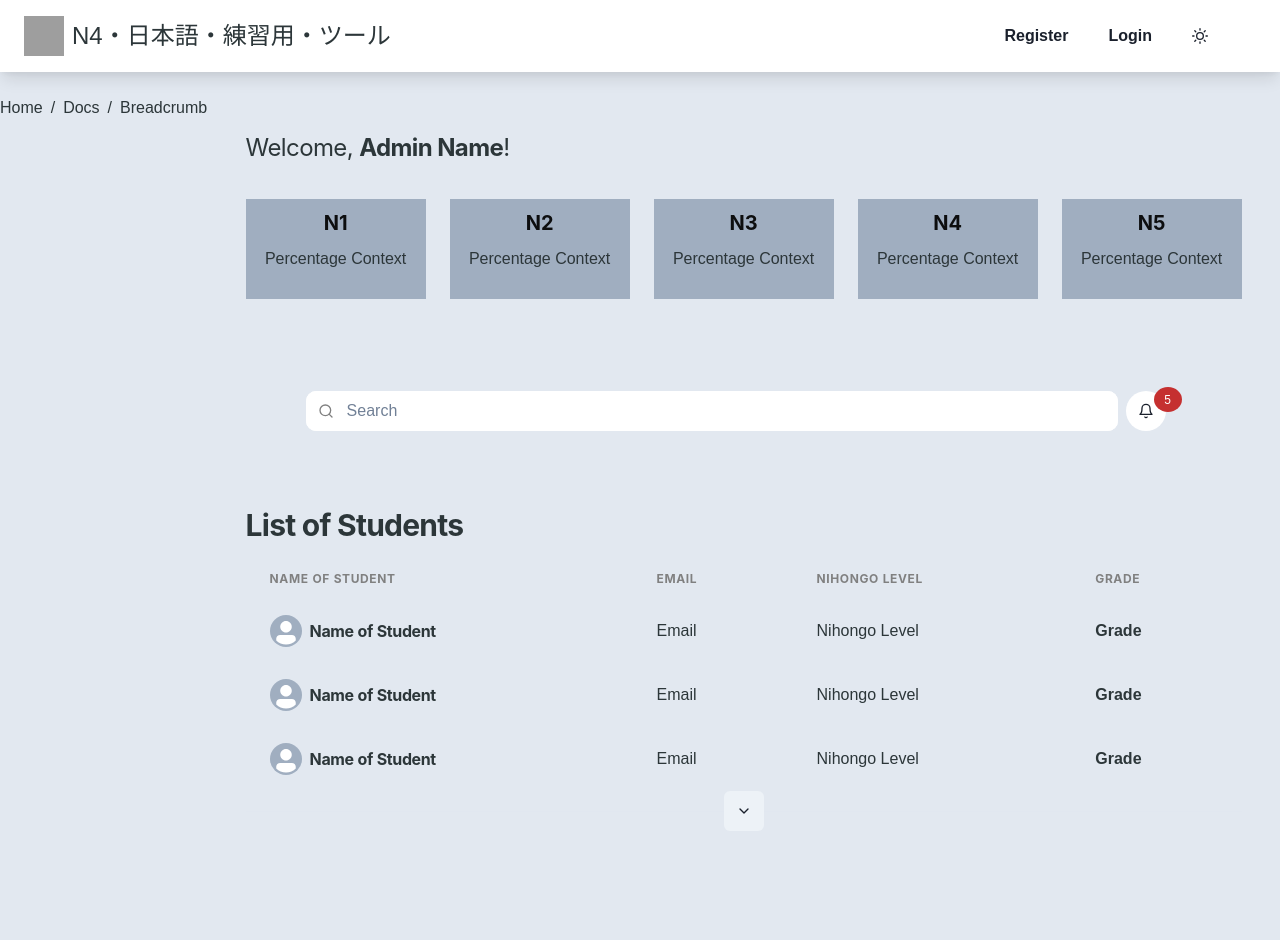
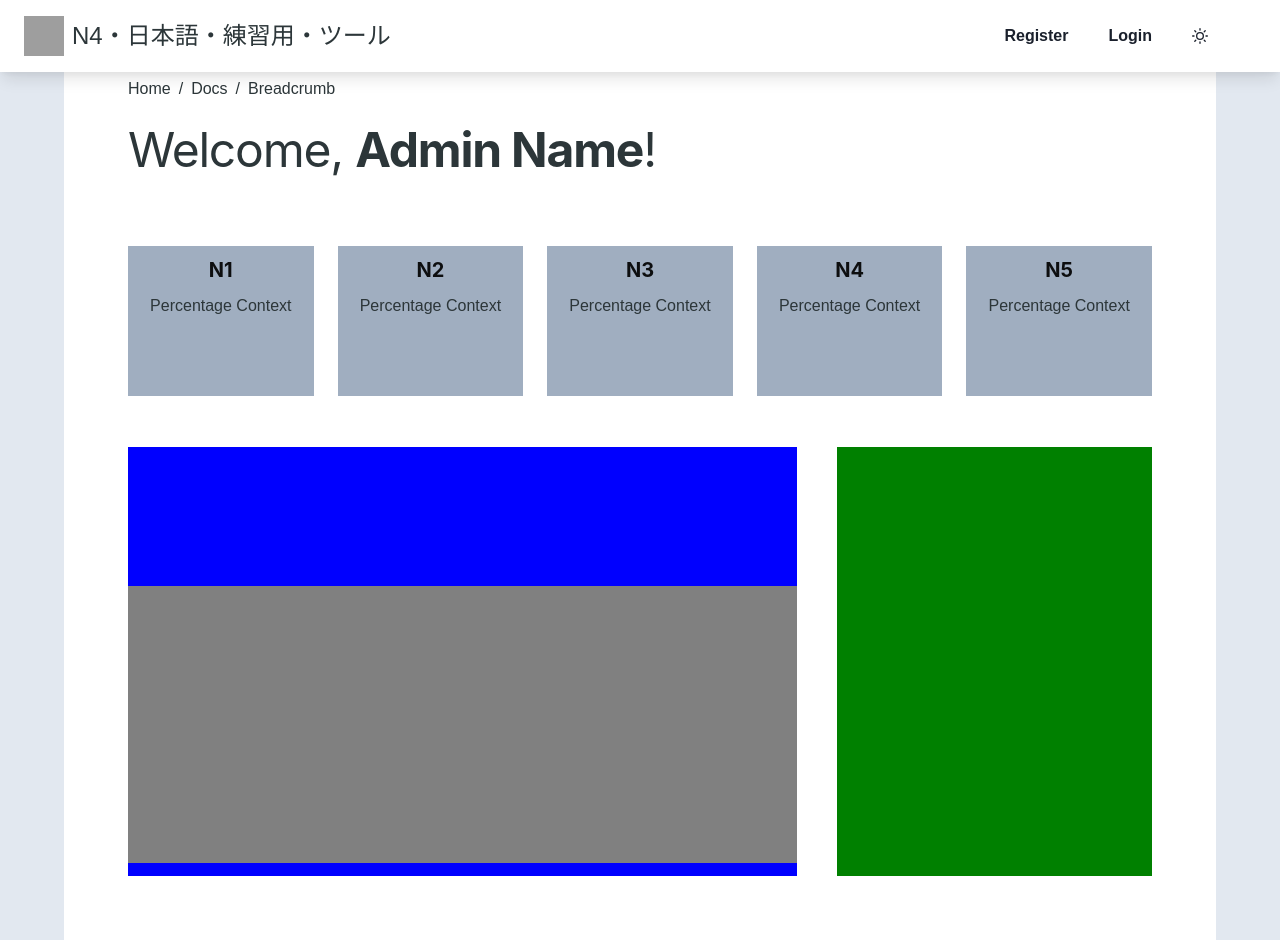
Before and after one commit to hernanjay/nihongo-app, a React (Vite) app: page /admin in a window 1280 px wide. Before the commit the page ends 896 px from the top, so only its background shows below. Built offline with nearby package versions, Linux system fonts and the light colour scheme; grey boxes are pictures that could not be loaded.

Commit message:
Restyling admin UI

```diff
--- /dev/null
+++ b/src/ui/components/Chart.jsx
@@ -0,0 +1,43 @@
+import { Bar } from "react-chartjs-2";
+
+function Chart() {
+  const labels = ["Jan", "Feb", "Mar", "Apr", "May", "Jun", "Jul"];
+  const data = {
+    labels: labels,
+    datasets: [
+      {
+        axis: "y",
+        label: "My First Dataset",
+        data: [65, 59, 80, 81, 56, 55, 40],
+        fill: false,
+        backgroundColor: [
+          "rgba(255, 99, 132, 0.2)",
+          "rgba(255, 159, 64, 0.2)",
+          "rgba(255, 205, 86, 0.2)",
+          "rgba(75, 192, 192, 0.2)",
+          "rgba(54, 162, 235, 0.2)",
+          "rgba(153, 102, 255, 0.2)",
+          "rgba(201, 203, 207, 0.2)",
+        ],
+        borderColor: [
+          "rgb(255, 99, 132)",
+          "rgb(255, 159, 64)",
+          "rgb(255, 205, 86)",
+          "rgb(75, 192, 192)",
+          "rgb(54, 162, 235)",
+          "rgb(153, 102, 255)",
+          "rgb(201, 203, 207)",
+        ],
+        borderWidth: 1,
+      },
+    ],
+  };
+
+  const options = {
+    indexAxis: "y",
+  };
+
+  return <Bar data={data} options={options}></Bar>;
+}
+
+export default Chart;
--- a/src/ui/pages/admin/Admindashboard.jsx
+++ b/src/ui/pages/admin/Admindashboard.jsx
@@ -27,6 +27,7 @@ import {
   Input,
   InputGroup,
   InputLeftElement,
+  GridItem,
 } from "@chakra-ui/react";
 import {
   FiHome,
@@ -40,6 +41,7 @@ import {
   FiSearch,
   FiBell,
 } from "react-icons/fi";
+// import Chart from "../../Components/Chart";
 // import Chart from "../../Components/chartComponent/Chart.jsx";
 // import { color } from "framer-motion";
 
@@ -47,7 +49,7 @@ export default function Admindashboard() {
   const [display, changeDisplay] = useState("hide");
   const boxStyle = {
     w: "100%",
-    h: "100",
+    h: "150",
     bgColor: "gray.400",
   };
   const headStyle = {
@@ -60,13 +62,24 @@ export default function Admindashboard() {
     textAlign: "center",
   };
   return (
-    <Box pt="12vh">
+    <Box>
       <Flex
         flexDir={["column", "column", "row"]}
         overflow="hidden"
-        maxW="2000px"
+        justifyContent="center"
+        boxShadow="outline"
       >
         {/* Column 1 */}
+        {/* Column 2 */}
+        <Flex
+          w="90%"
+          p="5%"
+          flexDir="column"
+          overflow="auto"
+          minH="100vh"
+          bg="white"
+          pt="6%"
+        >
           <Breadcrumb>
             <BreadcrumbItem>
               <BreadcrumbLink href="#">Home</BreadcrumbLink>
@@ -79,15 +92,13 @@ export default function Admindashboard() {
             <BreadcrumbItem isCurrentPage>
               <BreadcrumbLink href="#">Breadcrumb</BreadcrumbLink>
             </BreadcrumbItem>
-        </Breadcrumb>
-        {/* Column 2 */}
-        <Flex w="100%" p="3%" flexDir="column" overflow="auto" minH="100vh">
-          {" "}
+          </Breadcrumb>{" "}
           <Heading
             fontWeight="normal"
             mb={4}
             letterSpacing="tight"
-            fontSize="2xl"
+            fontSize="5xl"
+            mt="2%"
           >
             Welcome,{" "}
             <Flex fontWeight="bold" display="inline-flex">
@@ -104,7 +115,7 @@ export default function Admindashboard() {
         </Text>{" "} */}
           {/* <Chart /> */}
           {/* fetch the id of student percentage per nihongo level */}
-          <Grid templateColumns="repeat(5, 1fr)" gap={6} pt="2%" wrap="wrap">
+          <Grid templateColumns="repeat(5, 1fr)" gap={6} mt="5%">
             <Box sx={boxStyle}>
               <Heading sx={headStyle} size="md">
                 N1
@@ -136,218 +147,17 @@ export default function Admindashboard() {
               <Text sx={textStyle}>Percentage Context</Text>
             </Box>
           </Grid>
-          <Flex justifyContent="space-between" mt={8}>
-            <Flex align="flex-end">
-              {/* <Heading as="h2" size="lg" letterSpacing="tight">
-              Lists
-            </Heading>
-            <Text fontSize="sm" color="gray" ml={4}>
-              November 2023
-            </Text> */}
-            </Flex>
-            {/* <IconButton icon={<FiCalendar />} /> */}
-            {/* CONTENT HERE */}
-          </Flex>
-          <Flex alignContent="center" p={5} m={10}>
-            <InputGroup
-              bgColor="#fff"
-              mb={4}
-              border="none"
-              borderColor="#fff"
-              borderRadius="10px"
-              mr={2}
-            >
-              <InputLeftElement
-                pointerEvents="none"
-                children={<FiSearch color="gray" />}
-              />
-              <Input type="text" placeholder="Search" borderRadius="10px" />
-            </InputGroup>
-            <IconButton
-              icon={<FiBell />}
-              fontSize="md"
-              bgColor="#fff"
-              borderRadius="50%"
-              p="10px"
-            />
-            <Flex
-              w={30}
-              h={25}
-              bgColor="#C53030"
-              borderRadius="50%"
-              color="#fff"
-              align="center"
-              justify="center"
-              ml="-3"
-              mt="-1"
-              zIndex="100"
-              fontSize="xs"
-            >
-              5
-            </Flex>
-          </Flex>
-          <Flex align="flex-end">
-            <Heading as="h2" size="lg" letterSpacing="tight">
-              List of Students
-            </Heading>
-            {/* <Text fontSize="sm" color="gray" ml={4}>
-              November 2023
-            </Text> */}
-          </Flex>
-          <Flex flexDir="column">
-            <Flex overflow="auto">
-              <Table variant="unstyled" mt={4}>
-                <Thead>
-                  <Tr color="gray">
-                    <Th>Name of Student</Th>
-                    <Th>Email</Th>
-                    <Th>Nihongo Level</Th>
-                    <Th isNumeric>Grade</Th>
-                  </Tr>
-                </Thead>
-                <Tbody>
-                  <Tr>
-                    <Td>
-                      <Flex align="center">
-                        <Avatar size="sm" mr={2} src="" />
-                        <Flex flexDir="column">
-                          <Heading size="sm" letterSpacing="tight">
-                            Name of Student
-                          </Heading>
-                          {/* <Text fontSize="sm" color="gray">Name of Student</Text> */}
-                        </Flex>
-                      </Flex>
-                    </Td>
-                    <Td>Email</Td>
-                    <Td>Nihongo Level</Td>
-                    <Td isNumeric>
-                      <Text fontWeight="bold" display="inline-table">
-                        Grade
-                      </Text>
-                    </Td>
-                  </Tr>
-                  <Tr>
-                    <Td>
-                      <Flex align="center">
-                        <Avatar size="sm" mr={2} src="" />
-                        <Flex flexDir="column">
-                          <Heading size="sm" letterSpacing="tight">
-                            Name of Student
-                          </Heading>
-                          {/* <Text fontSize="sm" color="gray">Name of Student</Text> */}
-                        </Flex>
-                      </Flex>
-                    </Td>
-                    <Td>Email</Td>
-                    <Td>Nihongo Level</Td>
-                    <Td isNumeric>
-                      <Text fontWeight="bold" display="inline-table">
-                        Grade
-                      </Text>
-                    </Td>
-                  </Tr>
-                  <Tr>
-                    <Td>
-                      <Flex align="center">
-                        <Avatar size="sm" mr={2} src="" />
-                        <Flex flexDir="column">
-                          <Heading size="sm" letterSpacing="tight">
-                            Name of Student
-                          </Heading>
-                          {/* <Text fontSize="sm" color="gray">Name of Student</Text> */}
-                        </Flex>
-                      </Flex>
-                    </Td>
-                    <Td>Email</Td>
-                    <Td>Nihongo Level</Td>
-                    <Td isNumeric>
-                      <Text fontWeight="bold" display="inline-table">
-                        Grade
-                      </Text>
-                    </Td>
-                  </Tr>
-                  {display == "show" && (
-                    <>
-                      <Tr>
-                        <Td>
-                          <Flex align="center">
-                            <Avatar size="sm" mr={2} src="" />
-                            <Flex flexDir="column">
-                              <Heading size="sm" letterSpacing="tight">
-                                Name of Student
-                              </Heading>
-                              {/* <Text fontSize="sm" color="gray">Name of Student</Text> */}
-                            </Flex>
-                          </Flex>
-                        </Td>
-                        <Td>Email</Td>
-                        <Td>Nihongo Level</Td>
-                        <Td isNumeric>
-                          <Text fontWeight="bold" display="inline-table">
-                            Grade
-                          </Text>
-                        </Td>
-                      </Tr>
-                      <Tr>
-                        <Td>
-                          <Flex align="center">
-                            <Avatar size="sm" mr={2} src="" />
-                            <Flex flexDir="column">
-                              <Heading size="sm" letterSpacing="tight">
-                                Name of Student
-                              </Heading>
-                              {/* <Text fontSize="sm" color="gray">Name of Student</Text> */}
-                            </Flex>
-                          </Flex>
-                        </Td>
-                        <Td>Email</Td>
-                        <Td>Nihongo Level</Td>
-                        <Td isNumeric>
-                          <Text fontWeight="bold" display="inline-table">
-                            Grade
-                          </Text>
-                        </Td>
-                      </Tr>
-                      <Tr>
-                        <Td>
-                          <Flex align="center">
-                            <Avatar size="sm" mr={2} src="" />
-                            <Flex flexDir="column">
-                              <Heading size="sm" letterSpacing="tight">
-                                Name of Student
-                              </Heading>
-                              {/* <Text fontSize="sm" color="gray">Name of Student</Text> */}
-                            </Flex>
-                          </Flex>
-                        </Td>
-                        <Td>Email</Td>
-                        <Td>Nihongo Level</Td>
-                        <Td isNumeric>
-                          <Text fontWeight="bold" display="inline-table">
-                            Grade
-                          </Text>
-                        </Td>
-                      </Tr>
-                    </>
-                  )}
-                </Tbody>
-              </Table>
-            </Flex>
-            <Flex align="center">
-              <Divider />
-              <IconButton
-                icon={display == "show" ? <FiChevronUp /> : <FiChevronDown />}
-                onClick={() => {
-                  if (display == "show") {
-                    changeDisplay("none");
-                  } else {
-                    changeDisplay("show");
-                  }
-                }}
-              />
-              <Divider />
-            </Flex>
-          </Flex>
+          <Grid templateColumns="repeat(3, 1fr)" gap={10} pt="5%" h="60vh">
+            <GridItem bg={"blue"} colSpan={2}>
+              <Grid templateRows="repeat(3, 1fr)" h="52vh">
+                <GridItem rowSpan={1} w="100%" bg="blue"></GridItem>
+                <GridItem rowSpan={2} w="100%" bg="gray">
+                  {/* <Chart></Chart> */}
+                </GridItem>
+              </Grid>
+            </GridItem>
+            <GridItem bg={"green"}></GridItem>
+          </Grid>
         </Flex>
         {/* Column 3 */}
         {/* <Flex w="45%" bgColor="#f5f5f5" p="3%" flexDir="column" overflow="auto">
```
Lines whose indentation alone changed are shown as unchanged.
